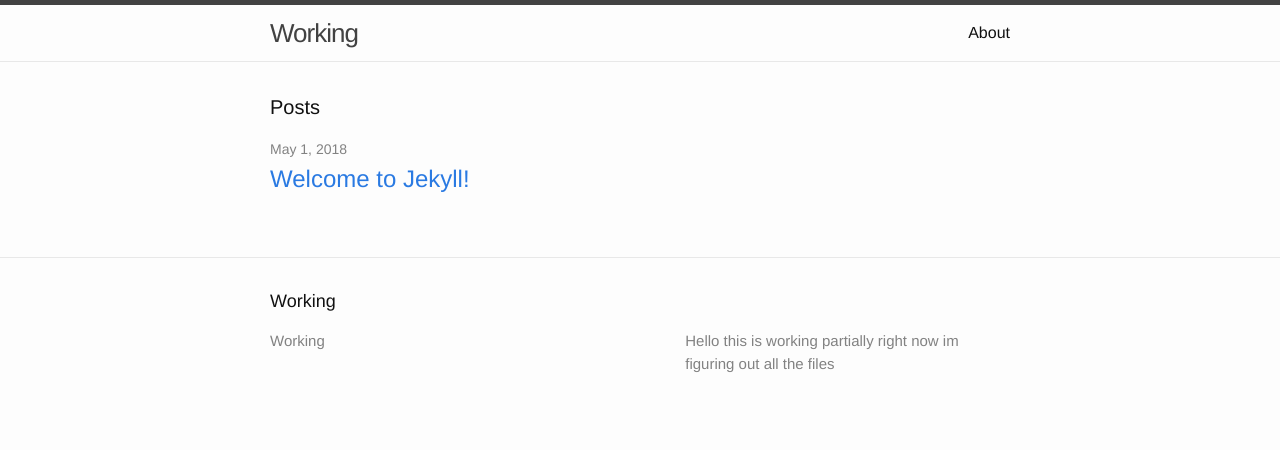
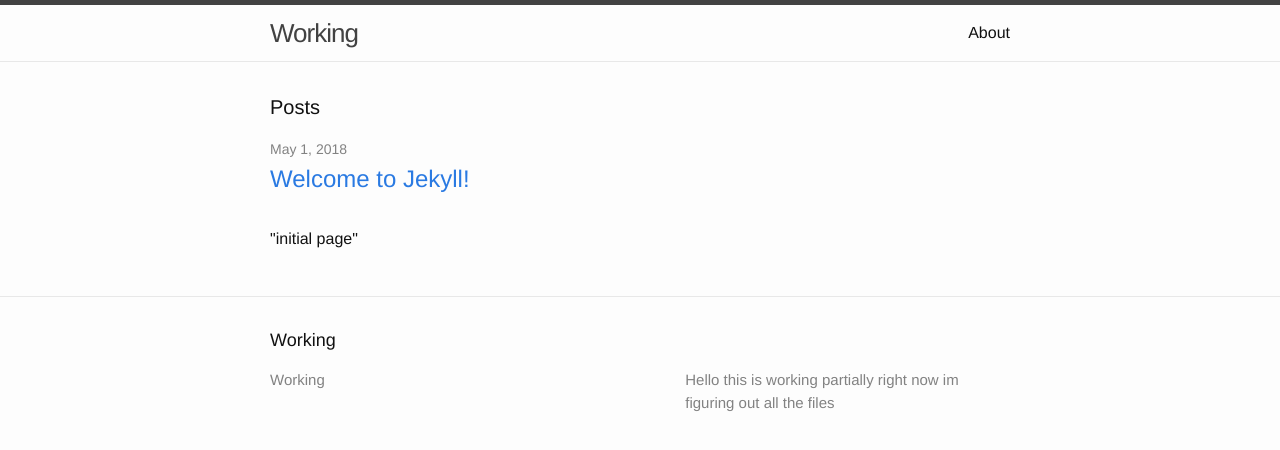
Before and after one commit to jr10415/jr10415fail.github.io, a Jekyll site: the page built from index.html, in a window 1280 px wide. Shown: the top 450 px of the page. Built offline with Jekyll 4.4.1, drawn with Linux system fonts in a browser that asks for light colours.

Commit message:
Update index.html

```diff
--- a/index.html
+++ b/index.html
@@ -18,6 +18,6 @@ layout: default
     {% endfor %}
   </ul>
 
-  <p "initial page?"></p>
+  <p>"initial page"</p>
 
 </div>
```
